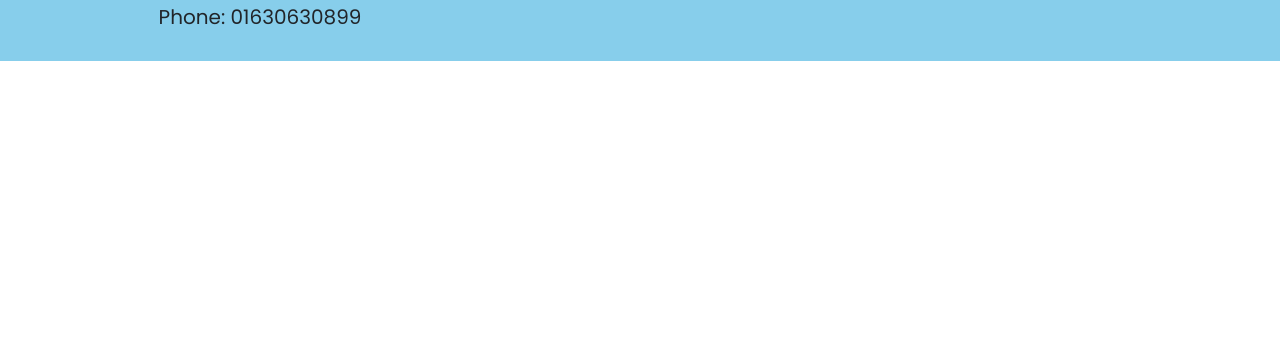
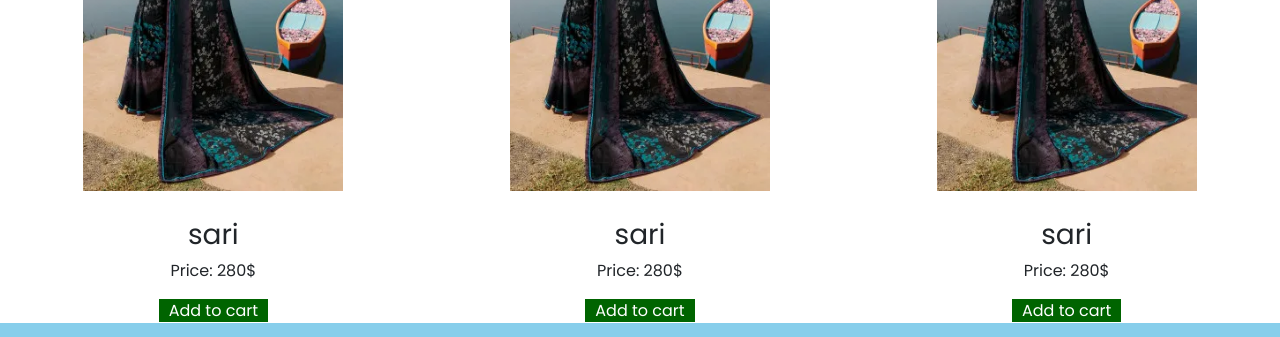
Before and after one commit to rejakazi02/Client-Projects, a plain HTML site: page Lambda-plus/index.html in a window 1280 px wide. Shown: the part 1468-1805 px from the top of the page. Before the commit the page ends 1529 px from the top, so only its background shows below. Drawn offline with nearby package versions, Linux system fonts and the light colour scheme.

Commit message:
cart number add

```diff
--- a/Lambda-plus/css/style.css
+++ b/Lambda-plus/css/style.css
@@ -109,6 +109,10 @@ a {
   padding: 0 10px;
 }
 
+.tt {
+  display: grid;
+  grid-template-columns: repeat(3, 1fr);
+}
 
 /* footer css */
 
--- a/Lambda-plus/index.html
+++ b/Lambda-plus/index.html
@@ -47,7 +47,7 @@
                 <path
                   d="m8 2.748-.717-.737C5.6.281 2.514.878 1.4 3.053c-.523 1.023-.641 2.5.314 4.385.92 1.815 2.834 3.989 6.286 6.357 3.452-2.368 5.365-4.542 6.286-6.357.955-1.886.838-3.362.314-4.385C13.486.878 10.4.28 8.717 2.01L8 2.748zM8 15C-7.333 4.868 3.279-3.04 7.824 1.143c.06.055.119.112.176.171a3.12 3.12 0 0 1 .176-.17C12.72-3.042 23.333 4.867 8 15z" />
                 </svg></a>
-            <a href="#" class="nav-item nav-link cart"><svg xmlns="http://www.w3.org/2000/svg" width="21" height="21"
+            <a href="#" class="nav-item nav-link Cart"><svg xmlns="http://www.w3.org/2000/svg" width="21" height="21"
                 fill="currentColor" class="bi bi-cart" viewBox="0 0 16 16">
                 <path
                   d="M0 1.5A.5.5 0 0 1 .5 1H2a.5.5 0 0 1 .485.379L2.89 3H14.5a.5.5 0 0 1 .491.592l-1.5 8A.5.5 0 0 1 13 12H4a.5.5 0 0 1-.491-.408L2.01 3.607 1.61 2H.5a.5.5 0 0 1-.5-.5zM3.102 4l1.313 7h8.17l1.313-7H3.102zM5 12a2 2 0 1 0 0 4 2 2 0 0 0 0-4zm7 0a2 2 0 1 0 0 4 2 2 0 0 0 0-4zm-7 1a1 1 0 1 1 0 2 1 1 0 0 1 0-2zm7 0a1 1 0 1 1 0 2 1 1 0 0 1 0-2z" />
@@ -62,7 +62,7 @@
               <a href="#" class="nav-item nav-link active navBTN">Shop</a>
               <a href="#" class="nav-item nav-link active navBTN">Catagoies</a>
             </div>
-            <div class="navbar-nav ms-auto dex-menu me-5">
+            <div class="navbar-nav ms-auto dex-menu me-5 ">
               <a href="test.html" class="nav-item nav-link"><svg xmlns="http://www.w3.org/2000/svg" width="26"
                   height="26" fill="currentColor" class="bi bi-person" viewBox="0 0 16 16">
                   <path
@@ -73,11 +73,7 @@
                   <path
                     d="m8 2.748-.717-.737C5.6.281 2.514.878 1.4 3.053c-.523 1.023-.641 2.5.314 4.385.92 1.815 2.834 3.989 6.286 6.357 3.452-2.368 5.365-4.542 6.286-6.357.955-1.886.838-3.362.314-4.385C13.486.878 10.4.28 8.717 2.01L8 2.748zM8 15C-7.333 4.868 3.279-3.04 7.824 1.143c.06.055.119.112.176.171a3.12 3.12 0 0 1 .176-.17C12.72-3.042 23.333 4.867 8 15z" />
                   </svg></a>
-              <a href="#" class="nav-item nav-link cart"><svg xmlns="http://www.w3.org/2000/svg" width="21" height="21"
-                  fill="currentColor" class="bi bi-cart" viewBox="0 0 16 16">
-                  <path
-                    d="M0 1.5A.5.5 0 0 1 .5 1H2a.5.5 0 0 1 .485.379L2.89 3H14.5a.5.5 0 0 1 .491.592l-1.5 8A.5.5 0 0 1 13 12H4a.5.5 0 0 1-.491-.408L2.01 3.607 1.61 2H.5a.5.5 0 0 1-.5-.5zM3.102 4l1.313 7h8.17l1.313-7H3.102zM5 12a2 2 0 1 0 0 4 2 2 0 0 0 0-4zm7 0a2 2 0 1 0 0 4 2 2 0 0 0 0-4zm-7 1a1 1 0 1 1 0 2 1 1 0 0 1 0-2zm7 0a1 1 0 1 1 0 2 1 1 0 0 1 0-2z" />
-                  </svg><span class="fuck">2</span></a>
+              <a href="#" class="nav-item nav-link "><span class="Cart">df<p id="carttt">0</p></span></a>
             </div>
           </div>
         </div>
@@ -151,7 +147,7 @@
   <main class="slidmain">
     <h1 class="hlll">New Arrivel</h1>
 
-    <a class="carttt" href="#"> cart<span id="reja">0</span></a>
+
     <span class="slideSpan">&#139;</span>
     <span class="slideSpan">&#155;</span>
     <section class="SlidSection">
@@ -160,7 +156,7 @@
           <img class="cardImg" src="img/112.webp" alt="" />
           <h3>sari</h3>
           <p>Price: 280$</p>
-          <a class="addBTN add-cart" href="">Add to cart</a>
+          <a class="addBTN" href="">Add to cart</a>
         </div>
       </div>
       <div class="SlidDiv shadow">
@@ -168,7 +164,7 @@
           <img class="cardImg" src="img/2.webp" alt="" />
           <h3>sari</h3>
           <p>Price: 280$</p>
-          <a class="addBTN add-cart" href="">Add to cart</a>
+          <a class="addBTN " href="">Add to cart</a>
         </div>
       </div>
       <div class="SlidDiv shadow">
@@ -176,7 +172,7 @@
           <img class="cardImg" src="img/3.webp" alt="" />
           <h3>sari</h3>
           <p>Price: 280$</p>
-          <a class="addBTN add-cart" href="">Add to cart</a>
+          <a class="addBTN " href="">Add to cart</a>
         </div>
       </div>
       <div class="SlidDiv shadow">
@@ -184,7 +180,7 @@
           <img class="cardImg" src="img/4.webp" alt="" />
           <h3>sari</h3>
           <p>Price: 280$</p>
-          <a class="addBTN add-cart" href="">Add to cart</a>
+          <a class="addBTN" href="">Add to cart</a>
         </div>
       </div>
       <div class="SlidDiv shadow">
@@ -192,7 +188,7 @@
           <img class="cardImg" src="img/5.webp" alt="" />
           <h3>sari</h3>
           <p>Price: 280$</p>
-          <a class="addBTN add-cart" href="">Add to cart</a>
+          <a class="addBTN " href="">Add to cart</a>
         </div>
       </div>
       <div class="SlidDiv shadow">
@@ -200,7 +196,7 @@
           <img class="cardImg" src="img/6.webp" alt="" />
           <h3>sari</h3>
           <p>Price: 280$</p>
-          <a class="addBTN add-cart" href="shopping-cart.html">Add to cart</a>
+          <a class="addBTN " href="shopping-cart.html">Add to cart</a>
         </div>
       </div>
       <div class="SlidDiv shadow">
@@ -208,7 +204,7 @@
           <img class="cardImg" src="img/7.webp" alt="" />
           <h3>sari</h3>
           <p>Price: 280$</p>
-          <a class="addBTN add-cart" href="shopping-cart.html">Add to cart</a>
+          <a class="addBTN " href="shopping-cart.html">Add to cart</a>
         </div>
       </div>
       <div class="SlidDiv shadow">
@@ -216,7 +212,7 @@
           <img class="cardImg" src="img/8.webp" alt="" />
           <h3>sari</h3>
           <p>Price: 280$</p>
-          <a class="addBTN add-cart" href="shopping-cart.html">Add to cart</a>
+          <a class="addBTN " href="shopping-cart.html">Add to cart</a>
         </div>
       </div>
       <div class="SlidDiv shadow">
@@ -224,7 +220,7 @@
           <img class="cardImg" src="img/9.webp" alt="" />
           <h3>sari</h3>
           <p>Price: 280$</p>
-          <a class="addBTN add-cart" href="shopping-cart.html">Add to cart</a>
+          <a class="addBTN " href="shopping-cart.html">Add to cart</a>
         </div>
       </div>
       <div class="SlidDiv shadow">
@@ -232,7 +228,7 @@
           <img class="cardImg" src="img/10.webp" alt="" />
           <h3>sari</h3>
           <p>Price: 280$</p>
-          <a class="addBTN add-cart" href="shopping-cart.html">Add to cart</a>
+          <a class="addBTN " href="shopping-cart.html">Add to cart</a>
         </div>
       </div>
       <div class="SlidDiv shadow">
@@ -240,7 +236,7 @@
           <img class="cardImg" src="img/11.webp" alt="" />
           <h3>sari</h3>
           <p>Price: 280$</p>
-          <a class="addBTN add-cart" href="shopping-cart.html">Add to cart</a>
+          <a class="addBTN   " href="shopping-cart.html">Add to cart</a>
         </div>
       </div>
       <div class="SlidDiv shadow">
@@ -248,7 +244,7 @@
           <img class="cardImg" src="img/12.webp" alt="" />
           <h3>sari</h3>
           <p>Price: 280$</p>
-          <a class="addBTN add-cart" href="shopping-cart.html">Add to cart</a>
+          <a class="addBTN  " href="shopping-cart.html">Add to cart</a>
         </div>
       </div>
     </section>
@@ -256,6 +252,27 @@
 
   <!-- product  -->
 
+<div class="tt">
+  <div class="text-center">
+    <img class="cardImg" src="img/12.webp" alt="" />
+    <h3>sari</h3>
+    <p>Price: 280$</p>
+    <a class="addBTN add-cart" href="">Add to cart</a>
+  </div>
+  <div class="text-center">
+    <img class="cardImg" src="img/12.webp" alt="" />
+    <h3>sari</h3>
+    <p>Price: 280$</p>
+    <a class="addBTN add-cart" href="">Add to cart</a>
+  </div>
+  <div class="text-center">
+    <img class="cardImg" src="img/12.webp" alt="" />
+    <h3>sari</h3>
+    <p>Price: 280$</p>
+    <a class="addBTN add-cart" href="">Add to cart</a>
+  </div>
+
+</div>
 
   <!-- test  -->
 
--- /dev/null
+++ b/Lambda-plus/js/cartt.js
@@ -0,0 +1,81 @@
+
+let carts = document.querySelectorAll('.add-cart');
+let products = [
+
+    {
+        name: 'sari',
+        price: 280,
+        inCart: 0
+    },
+    {
+        name: 'sari',
+        price: 28,
+        inCart: 0
+    },
+    {
+        name: 'sari',
+        price: 280,
+        inCart: 0
+    },
+    {
+        name: 'sari',
+        price: 28,
+        inCart: 0
+    }
+];
+
+
+for(let i=0; i < carts.length; i++){
+    carts[i].addEventListener('click', () => {
+
+
+    })
+}
+
+function onCartNumbers() {
+
+    let productNumbers = localStorage.getItem('cartNumbers');
+
+    if( productNumbers ) {
+
+      let pp =  document.querySelector('.Cart').textContent = productNumbers;
+
+    // return pp;
+    }
+}
+
+function cartNumbers() {
+
+    let productNumbers = localStorage.getItem('cartNumbers');
+
+
+    productNumbers = parseInt(productNumbers);
+
+    if( productNumbers ) {
+        localStorage.setItem('cartNumbers', productNumbers + 1);
+      let p =  document.querySelector('.Cart').textContent = productNumbers + 1;
+
+    return p;
+    }
+
+    else {
+         localStorage.setItem('cartNumbers', 1);
+            document.querySelector('.Cart').textContent = 1;
+
+
+        }
+
+
+
+}
+
+
+
+    let p = document.getElementById('carttt');
+
+    p.textContent = cartNumbers();
+
+
+
+
+    onCartNumbers();
```
Also changed, not shown: Lambda-plus/shopping-cart.html (+2 -2 lines).
